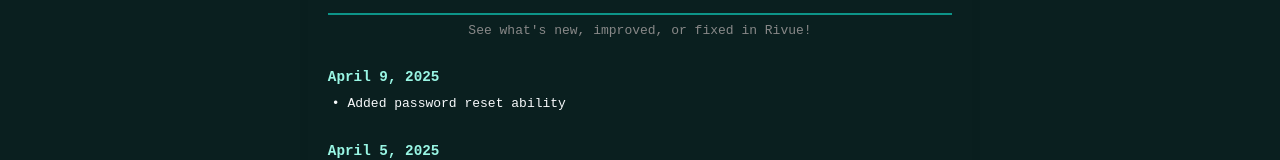
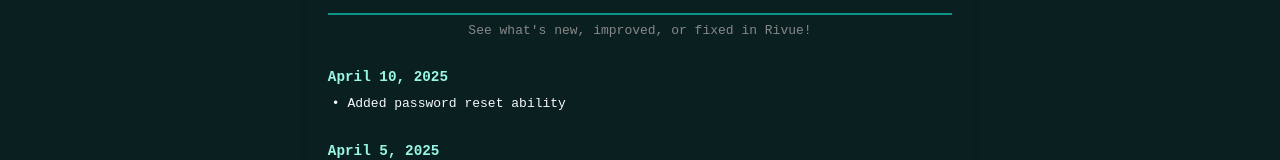
Before and after one commit to rivue/Gamified-Study-Tool, a Vue app in the folder frontend/: page /about in a window 1280 px wide. Shown: the part 142-302 px from the top of the page. Built offline with nearby package versions, Linux system fonts and the light colour scheme; no server answers.

Commit message:
small changes

```diff
--- a/frontend/src/components/Backstage/ChangelogPage.vue
+++ b/frontend/src/components/Backstage/ChangelogPage.vue
@@ -21,7 +21,7 @@
         return {
             changelog: [
                 {
-                    date: "April 9, 2025",
+                    date: "April 10, 2025",
                     items: [
                         "Added password reset ability",
                     ],
--- a/frontend/src/main.js
+++ b/frontend/src/main.js
@@ -138,7 +138,7 @@
         '/contact',
         '/plan',
     ];
-    console.log(to.path)
+    console.debug(to.path)
     const requiresAuth = !publicPaths.includes(to.path) && !to.path.startsWith('/verify/') && !to.path.startsWith('/reset-password/');
 
     if (to.meta.requiresCreator && to.params.id) {
@@ -170,7 +170,8 @@
         } else {
             // If not logged in and the route requires creator access, redirect to login
             console.debu("Requires creator access, redirecting to login");
-            return next({
+            return next(
+                {
                 path: '/login',
                 query: { redirect: to.fullPath },
             });
```
